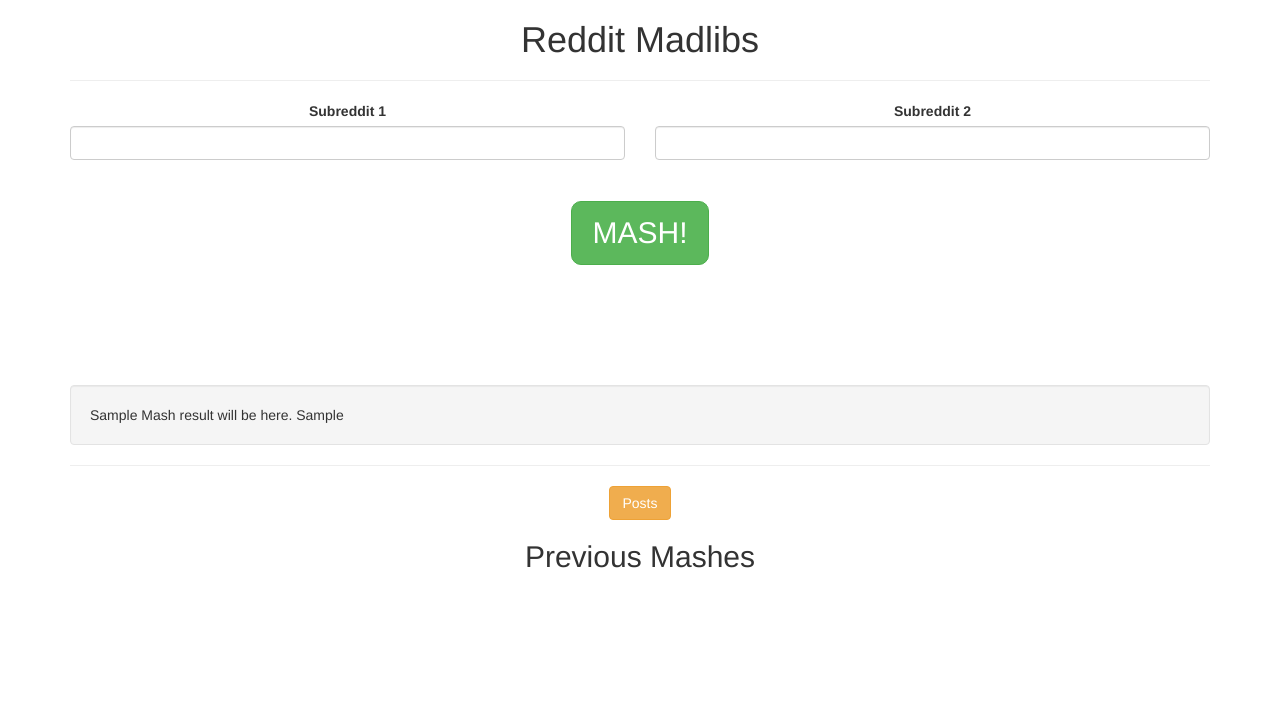
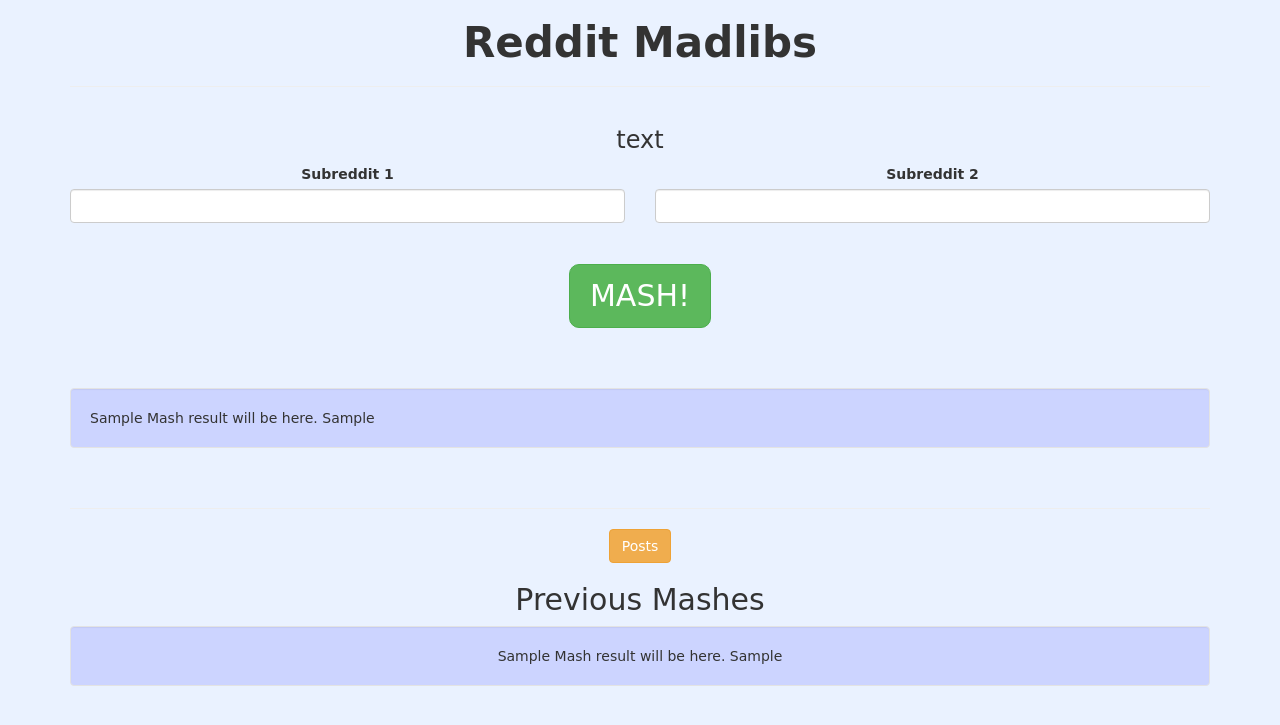
Before and after one commit to WilsonBerkow/softdev-madlibs, a Flask app: template templates/home.html in a window 1280 px wide. Shown: the top 725 px of the page. Run offline with Flask 2, Linux system fonts and the light colour scheme; the template is opened without the code that fills it: most values are stand-ins (such as "Sample title", 1, 10 or a date in 2020).

Commit message:
Worked on html styling and list reading/integration through jinja2.

```diff
--- a/app.py
+++ b/app.py
@@ -5,9 +5,11 @@
 
 app = Flask(__name__)
 
+items = [1,2,2,4]
+
 @app.route('/')
 def home():
-  return render_template("home.html")
+  return render_template("home.html", titles = items)
 
 @app.route('/auth')
 def auth():
--- a/static/custom.css
+++ b/static/custom.css
@@ -3,8 +3,33 @@
 	font-size: 30px;
 	padding: 10px 20px;
     border-radius: 10px;
+	-webkit-transition: border-radius 0.2s, background-color 0.2s; /* For Safari 3.1 to 6.0 */
+    transition: border-radius 0.2s, background-color 0.2s;
+}
+
+.btn-success:hover{
+	font-size: 10em;
+	font-size: 30px;
+	padding: 10px 20px;
+    border-radius: 30px;
+	background-color: rgb(48, 165, 38);
 }
 
 div{
 	font-size: 1em;
 }
+
+body{
+	background-color: rgb(234, 242, 255);
+	font-family: cursive;
+}
+
+h1{
+	font-size: 3em;
+	font-weight: 900;
+	text-transform: capitalize;
+}
+
+.well{
+	background-color: rgb(204, 212, 255);
+}
--- a/templates/home.html
+++ b/templates/home.html
@@ -8,9 +8,7 @@
 	<title>Reddit Madlibs</title>
 
 	<!-- Bootstrap -->
-	<link href="../static/css/bootstrap.min.css" rel="stylesheet">
 	<link href="static/css/bootstrap.min.css" rel="stylesheet">
-	<link href="../static/custom.css" rel="stylesheet">
 	<link href="static/custom.css" rel="stylesheet">
 
 	<!-- HTML5 shim and Respond.js for IE8 support of HTML5 elements and media queries -->
@@ -26,6 +24,7 @@
 		<hr/>
 		<div class="row">
 			<center>
+				<h3>text</h3>
 				<form method="GET" action="/">
 					<div class="col-md-6">
 						<div class="form-group">
@@ -44,9 +43,9 @@
 				</form>
 			</center>
 		</div>
-
-		<br><br><br><br><br><br>
+		<br><br><br>
 		<div class="well">{{subreddit1}} Mash result will be here. {{subbreddit2}}</div>
+		<br>
 		<hr/>
 		<center>
 		<button action="/posts/" type="submit" class="btn btn-warning">Posts</button>
@@ -57,7 +56,9 @@
 			<center>
 				<h2>Previous Mashes </h2>
 				<div class="col-md-12">
-
+					{% for item in titles %}
+					<div class="well">{{subreddit1}} Mash result will be here. {{subbreddit2}}</div>
+					{% endfor %}
 				</div>
 			</center>
 		</div>
```
